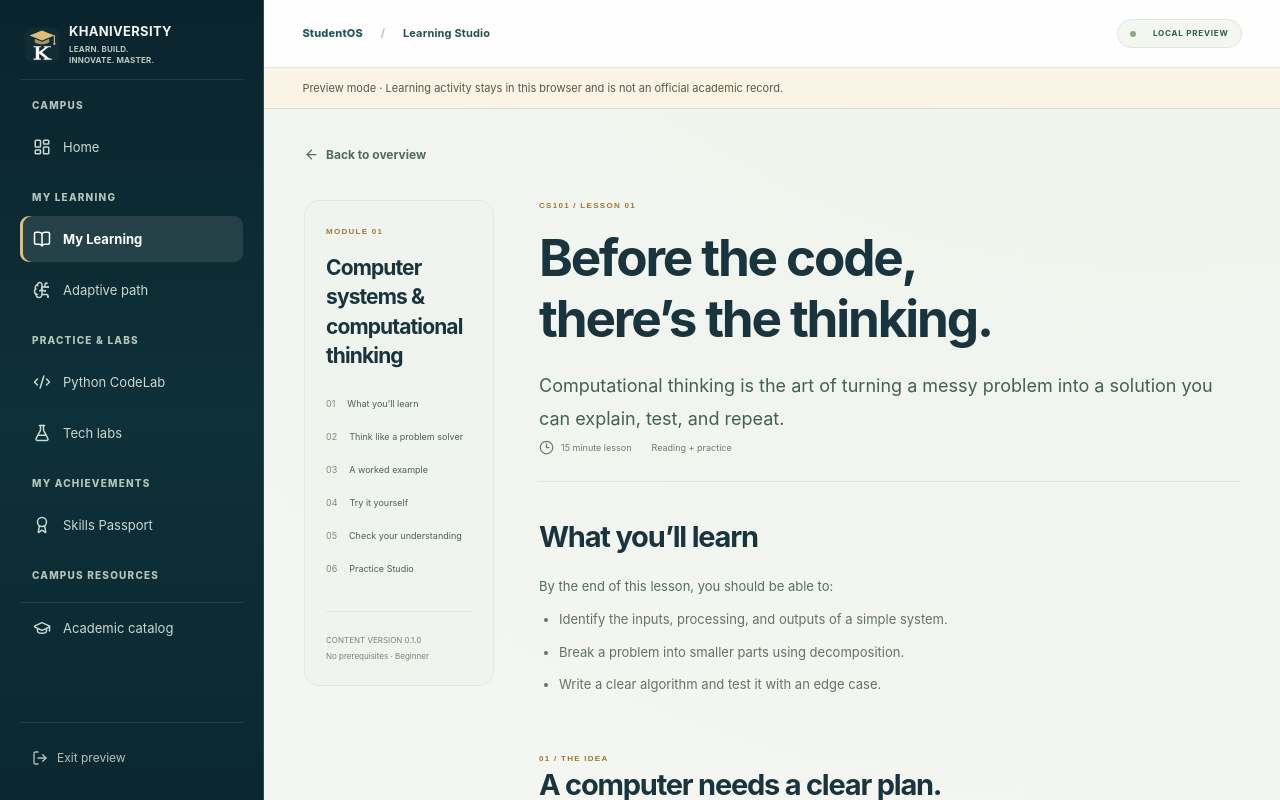
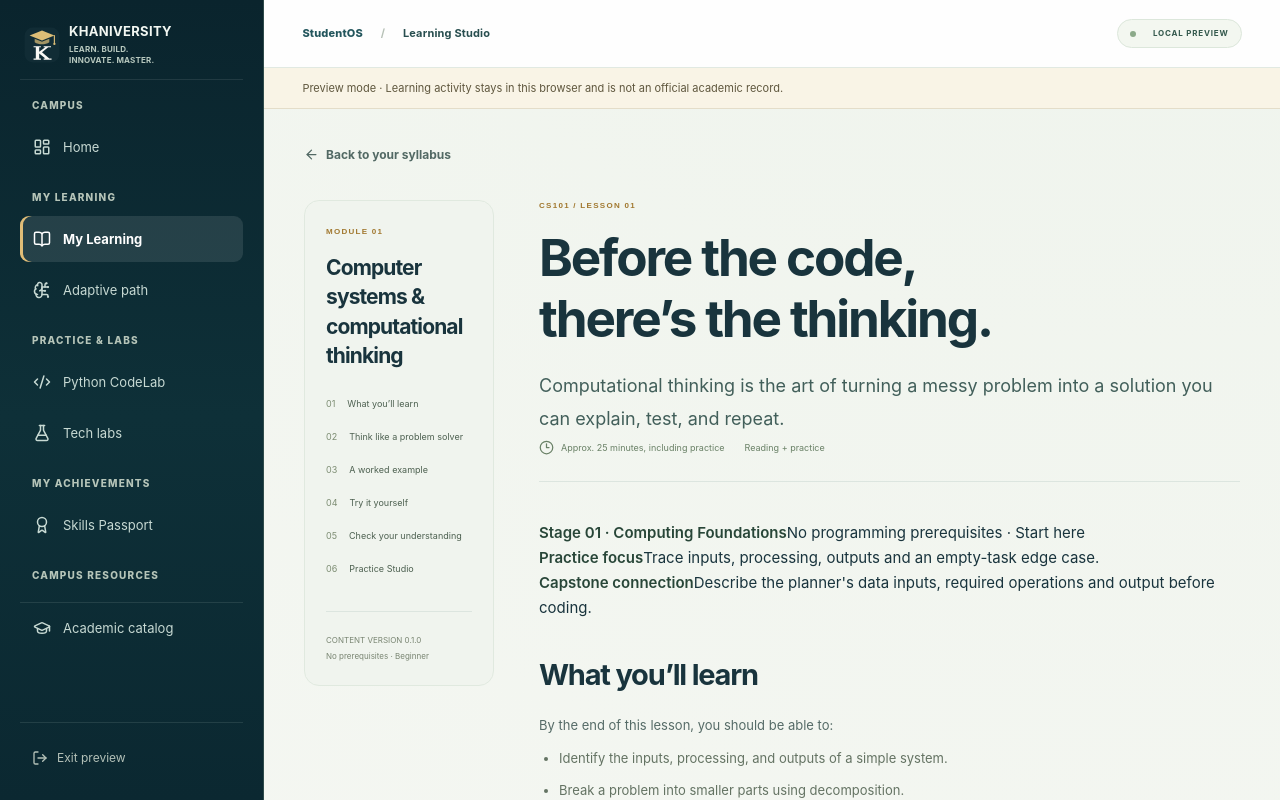
Before and after one commit to KuduKhan/khaniversity-platform, a Next.js app: page /preview/learn/cs101/computational-thinking in a window 1280 px wide. Both pictures are taken after a click on the button "Start the lesson". Shown: the top 800 px of the page. Built offline with nearby package versions, Linux system fonts and the light colour scheme.

Commit message:
feat(lesson): connect first CS101 lesson to syllabus and the Personal Study Planner

```diff
--- a/src/components/lesson.tsx
+++ b/src/components/lesson.tsx
@@ -6,6 +6,7 @@ import { completeLesson } from "@/modules/enrollments/actions";
 import { Professor } from "./professor";
 import { StudyNotebook } from "./study-notebook";
 import { PracticeStudio } from "./practice-studio";
+import { getModuleGuide } from "@/modules/academics/course-guide";
 import {
   emptyState,
   usePreviewRecord,
@@ -43,6 +44,7 @@ export function Lesson({
   const [busy, setBusy] = useState(false);
   const [error, setError] = useState("");
   const base = preview ? "/preview" : "";
+  const guide = getModuleGuide("computational-thinking");
   async function submit() {
     setBusy(true);
     setError("");
@@ -115,8 +117,8 @@ export function Lesson({
     );
   return (
     <div className="lesson-page">
-      <Link className="back" href={`${base}/dashboard`}>
-        <ArrowLeft size={15} /> Back to overview
+      <Link className="back" href={`${base}/learn/cs101`}>
+        <ArrowLeft size={15} /> Back to your syllabus
       </Link>
       <div className="lesson-layout">
         <aside className="lesson-outline">
@@ -161,7 +163,7 @@ export function Lesson({
           </p>
           <div className="lesson-meta">
             <span>
-              <Clock3 size={15} /> 15 minute lesson
+              <Clock3 size={15} /> Approx. {guide?.studyMinutes ?? 25} minutes, including practice
             </span>
             <span>Reading + practice</span>
             {state.completed && (
@@ -170,6 +172,11 @@ export function Lesson({
               </span>
             )}
           </div>
+          {guide && <section className="lesson-orientation" aria-label="Lesson orientation">
+            <div><strong>Stage 01 · Computing Foundations</strong><span>No programming prerequisites · Start here</span></div>
+            <div><strong>Practice focus</strong><span>{guide.practiceFocus}</span></div>
+            <div><strong>Capstone connection</strong><span>{guide.capstoneConnection}</span></div>
+          </section>}
           {approvedMaterial && <section className="module-reading" aria-label="Faculty reviewed lesson material">
             <span className="eyebrow">FACULTY APPROVED · TEACHING SUPPLEMENT #{approvedMaterial.id}</span>
             <h2>{approvedMaterial.title}</h2>
```
